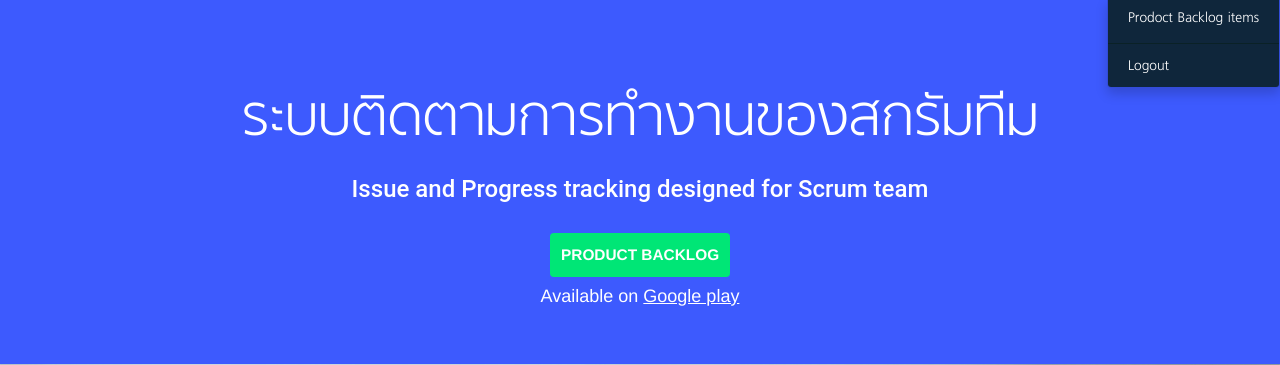
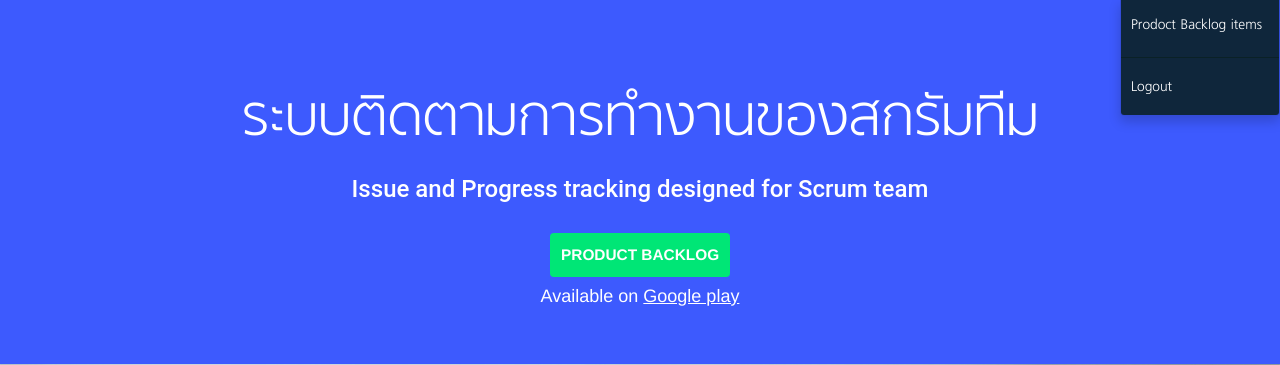
Before and after one commit to papoo25666/test, a PHP site: page / in a window 1280 px wide, after a click that opens the changed part. Shown: the part 51-416 px from the top of the page. Run offline with PHP 8.4, Linux system fonts and the light colour scheme; the visitor is signed in with stand-in values (Sample User, id 1).

Commit message:
Fixed padding of navbar right

```diff
--- a/backlog_item.php
+++ b/backlog_item.php
@@ -50,9 +50,9 @@ if (!ManageSession::isLogged()) {
                            aria-haspopup="true"
                            aria-expanded="false"><?php echo $_SESSION['username']; ?> <span class="caret"></span></a>
                         <ul class="dropdown-menu">
-                            <li><a href="backlog_item.php">Prodoct Backlog items</a></li>
+                            <li><a href="backlog_item.php" style="padding: 10px">Prodoct Backlog items</a></li>
                             <li role="separator" class="divider"></li>
-                            <li><a href="logout.php">Logout</a></li>
+                            <li><a href="logout.php" style="padding: 10px">Logout</a></li>
                         </ul>
                     </li>
                 <?php } ?>
@@ -67,7 +67,7 @@ if (!ManageSession::isLogged()) {
                 <div class="col-lg-2 col-md-2 col-sm-2">
                     <div class="list-group">
                         <a type="button" href="backlog_item.php" class="list-group-item active">แสดง Product Backlog</a>
-                        <a type="button" href="sprint.php" class="list-group-item">แสดง Sprint
+                        <a type="button" href="sprint_backlog.php" class="list-group-item">แสดง Sprint
                             Backlog</a>
                         <?php if (ManageSession::isPO() || ManageSession::isAdmin()) { ?>
                             <a type="button" href="edit_backlog.php" class="list-group-item">แก้ไข Product Backlog</a>
--- a/edit_backlog.php
+++ b/edit_backlog.php
@@ -50,9 +50,9 @@ if (!ManageSession::isLogged()) {
                            aria-haspopup="true"
                            aria-expanded="false"><?php echo $_SESSION['username']; ?> <span class="caret"></span></a>
                         <ul class="dropdown-menu">
-                            <li><a href="backlog_item.php">Prodoct Backlog items</a></li>
+                            <li><a href="backlog_item.php" style="padding: 10px">Prodoct Backlog items</a></li>
                             <li role="separator" class="divider"></li>
-                            <li><a href="logout.php">Logout</a></li>
+                            <li><a href="logout.php" style="padding: 10px">Logout</a></li>
                         </ul>
                     </li>
                 <?php } ?>
@@ -67,7 +67,7 @@ if (!ManageSession::isLogged()) {
                 <div class="col-lg-2 col-md-2 col-sm-2">
                     <div class="list-group">
                         <a type="button" href="backlog_item.php" class="list-group-item">แสดง Product Backlog</a>
-                        <a type="button" href="sprint.php" class="list-group-item">แสดง Sprint Backlog</a>
+                        <a type="button" href="sprint_backlog.php" class="list-group-item">แสดง Sprint Backlog</a>
                         <?php if (ManageSession::isPO() || ManageSession::isAdmin()) { ?>
                             <a href="edit_backlog.php" type="button" class="list-group-item active">แก้ไข Product
                                 Backlog</a>
--- a/edit_priority.php
+++ b/edit_priority.php
@@ -50,9 +50,9 @@ if (!ManageSession::isLogged()) {
                            aria-haspopup="true"
                            aria-expanded="false"><?php echo $_SESSION['username']; ?> <span class="caret"></span></a>
                         <ul class="dropdown-menu">
-                            <li><a href="backlog_item.php">Prodoct Backlog items</a></li>
+                            <li><a href="backlog_item.php" style="padding: 10px">Prodoct Backlog items</a></li>
                             <li role="separator" class="divider"></li>
-                            <li><a href="logout.php">Logout</a></li>
+                            <li><a href="logout.php" style="padding: 10px">Logout</a></li>
                         </ul>
                     </li>
                 <?php } ?>
@@ -67,7 +67,7 @@ if (!ManageSession::isLogged()) {
                 <div class="col-lg-2 col-md-2 col-sm-2">
                     <div class="list-group">
                         <a type="button" href="backlog_item.php" class="list-group-item">แสดง Product Backlog</a>
-                        <a type="button" href="sprint.php" class="list-group-item">แสดง Sprint Backlog</a>
+                        <a type="button" href="sprint_backlog.php" class="list-group-item">แสดง Sprint Backlog</a>
                         <?php if (ManageSession::isPO() || ManageSession::isAdmin()) { ?>
                             <a href="edit_backlog.php" type="button" class="list-group-item">แก้ไข Product Backlog</a>
                             <a href="edit_priority.php" type="button" class="list-group-item active">แก้ไข Prioriry</a>
--- a/index.php
+++ b/index.php
@@ -42,9 +42,9 @@
                            aria-haspopup="true"
                            aria-expanded="false"><?php echo $_SESSION['username']; ?> <span class="caret"></span></a>
                         <ul class="dropdown-menu">
-                            <li><a href="backlog_item.php">Prodoct Backlog items</a></li>
+                            <li><a href="backlog_item.php" style="padding: 10px">Prodoct Backlog items</a></li>
                             <li role="separator" class="divider"></li>
-                            <li><a href="logout.php">Logout</a></li>
+                            <li><a href="logout.php" style="padding: 10px">Logout</a></li>
                         </ul>
                     </li>
                 <?php } ?>
--- a/sprint.php
+++ b/sprint_backlog.php
@@ -66,9 +66,9 @@ if (!ManageSession::isLogged()) {
                            aria-haspopup="true"
                            aria-expanded="false"><?php echo $_SESSION['username']; ?> <span class="caret"></span></a>
                         <ul class="dropdown-menu">
-                            <li><a href="backlog_item.php">Prodoct Backlog items</a></li>
+                            <li><a href="backlog_item.php" style="padding: 10px">Prodoct Backlog items</a></li>
                             <li role="separator" class="divider"></li>
-                            <li><a href="logout.php">Logout</a></li>
+                            <li><a href="logout.php" style="padding: 10px">Logout</a></li>
                         </ul>
                     </li>
                 <?php } ?>
```
Also changed, not shown: summary.php (+15 -2 lines).
